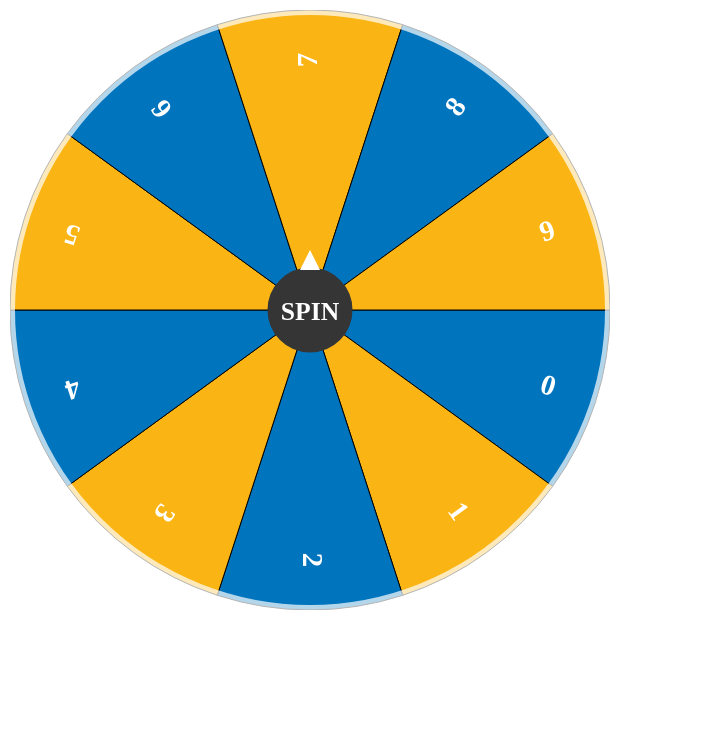
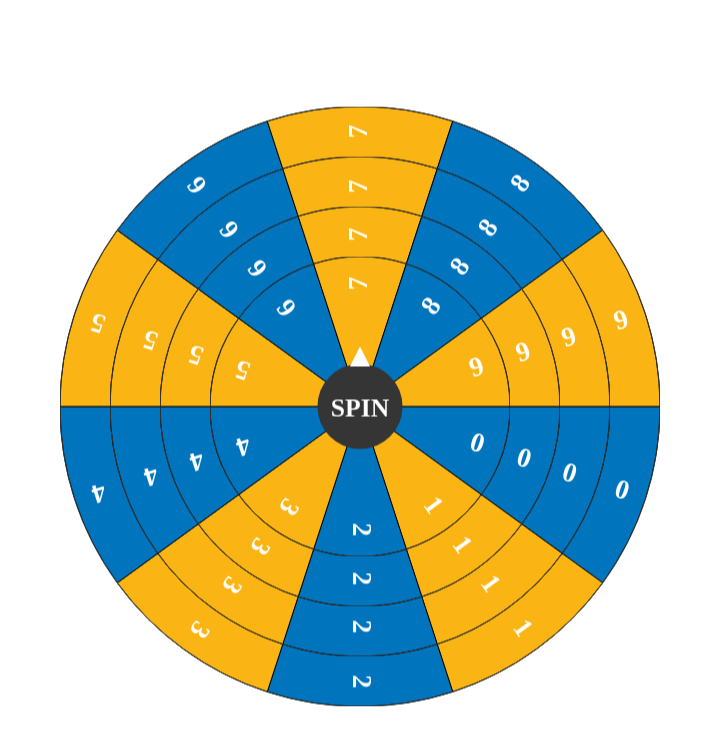
Before and after one commit to Mridul2820/wheel-number-picker, a React (Create React App) app: page / in a window 1280 px wide. Shown: the top 746 px of the page, without its empty margins (0-713 px from the left). Built offline with nearby package versions, Linux system fonts and the light colour scheme.

Commit message:
Wheel Created

```diff
--- a/src/components/WheelComponent.js
+++ b/src/components/WheelComponent.js
@@ -1,6 +1,7 @@
 import React, { useEffect, useState } from "react";
 
 const WheelComponent = ({
+  id,
   segments,
   segColors,
   winningSegment,
@@ -12,12 +13,13 @@ const WheelComponent = ({
   contrastColor,
   buttonText,
   isOnlyOnce = true,
-  size = 290,
+  size,
   upDuration = 100,
   downDuration = 100,
   fontFamily = "Poppins",
   width = 100,
   height = 100,
+  textspace,
 }) => {
   let currentSegment = "";
   let isStarted = false;
@@ -32,8 +34,8 @@ const WheelComponent = ({
   const downTime = segments.length * downDuration;
   let spinStart = 0;
   let frames = 0;
-  const centerX = 300;
-  const centerY = 300;
+  const centerX = size;
+  const centerY = size;
   useEffect(() => {
     wheelInit();
     setTimeout(() => {
@@ -46,7 +48,8 @@ const WheelComponent = ({
   };
 
   const initCanvas = () => {
-    let canvas = document.getElementById("canvas");
+    let canvas = document.getElementById(id);
+    let spinelement = document.getElementById("spin");
     if (navigator.appVersion.indexOf("MSIE") !== -1) {
       canvas = document.createElement("canvas");
       canvas.setAttribute("width", width);
@@ -54,7 +57,7 @@ const WheelComponent = ({
       canvas.setAttribute("id", "canvas");
       document.getElementById("wheel").appendChild(canvas);
     }
-    canvas.addEventListener("click", spin, false);
+    spinelement.addEventListener("click", spin, false);
     canvasContext = canvas.getContext("2d");
   };
 
@@ -142,8 +145,8 @@ const WheelComponent = ({
     ctx.translate(centerX, centerY);
     ctx.rotate((lastAngle + angle) / 2);
     ctx.fillStyle = contrastColor || "white";
-    ctx.font = "bold 1.8em " + fontFamily;
-    ctx.fillText(value.substr(0, 21), size / 2 + 100, 0);
+    ctx.font = "bold 1.7em " + fontFamily;
+    ctx.fillText(value.substr(0, 21), size / 2 + textspace, 0);
     ctx.restore();
   };
 
@@ -181,8 +184,8 @@ const WheelComponent = ({
     ctx.beginPath();
     ctx.arc(centerX, centerY, size, 0, PI2, false);
     ctx.closePath();
-    ctx.lineWidth = 10;
-    ctx.strokeStyle = primaryColoraround || "black";
+    ctx.lineWidth = 1;
+    // ctx.strokeStyle = primaryColoraround || "black";
     ctx.stroke();
   };
 
@@ -219,9 +222,9 @@ const WheelComponent = ({
   return (
     <div id="wheel">
       <canvas
-        id="canvas"
-        width="600"
-        height="600"
+        id={id}
+        width={size * 2}
+        height={size * 2}
         style={{
           pointerEvents: isFinished && isOnlyOnce ? "none" : "auto",
         }}
--- a/src/components/WheelContent.js
+++ b/src/components/WheelContent.js
@@ -10,9 +10,19 @@ const WheelContent = () => {
 
   return (
     <div
-      id="wheelCircle"
       style={{
         padding: "10px",
+        position: "relative",
+        width: "700px",
+        height: "100vh",
+      }}
+    >
+      <div
+        style={{
+          position: "absolute",
+          top: "50%",
+          left: "50%",
+          transform: "translate(-50%, -50%)",
         }}
       >
         <WheelComponent
@@ -28,6 +38,98 @@ const WheelContent = () => {
           size={300}
           upDuration={50}
           downDuration={350}
+          id="canvas1"
+          textspace={125}
+        />
+      </div>
+      <div
+        style={{
+          position: "absolute",
+          top: "50%",
+          left: "50%",
+          transform: "translate(-50%, -50%)",
+        }}
+      >
+        <WheelComponent
+          segments={segments}
+          segColors={segColors}
+          winningSegment=""
+          onFinished={(winner) => onFinished(winner)}
+          primaryColor="black"
+          primaryColoraround="#ffffffb4"
+          contrastColor="white"
+          buttonText="SPIN"
+          isOnlyOnce={false}
+          size={250}
+          upDuration={50}
+          downDuration={300}
+          id="canvas2"
+          textspace={95}
+        />
+      </div>
+      <div
+        style={{
+          position: "absolute",
+          top: "50%",
+          left: "50%",
+          transform: "translate(-50%, -50%)",
+        }}
+      >
+        <WheelComponent
+          segments={segments}
+          segColors={segColors}
+          winningSegment=""
+          onFinished={(winner) => onFinished(winner)}
+          primaryColor="black"
+          primaryColoraround="#ffffffb4"
+          contrastColor="white"
+          buttonText="SPIN"
+          isOnlyOnce={false}
+          size={200}
+          upDuration={50}
+          downDuration={250}
+          id="canvas3"
+          textspace={72}
+        />
+      </div>
+      <div
+        style={{
+          position: "absolute",
+          top: "50%",
+          left: "50%",
+          transform: "translate(-50%, -50%)",
+        }}
+      >
+        <WheelComponent
+          segments={segments}
+          segColors={segColors}
+          winningSegment=""
+          onFinished={(winner) => onFinished(winner)}
+          primaryColor="black"
+          primaryColoraround="#ffffffb4"
+          contrastColor="white"
+          buttonText="SPIN"
+          isOnlyOnce={false}
+          size={150}
+          upDuration={50}
+          downDuration={200}
+          id="canvas4"
+          textspace={48}
+        />
+      </div>
+      <div
+        id="spin"
+        style={{
+          position: "absolute",
+          top: "50%",
+          left: "50%",
+          transform: "translate(-50%, -50%)",
+          width: "85px",
+          height: "85px",
+          borderRadius: "50%",
+          overflow: "hidden",
+          cursor: "pointer",
+        }}
       />
     </div>
   );
```
Lines whose indentation alone changed are shown as unchanged.
